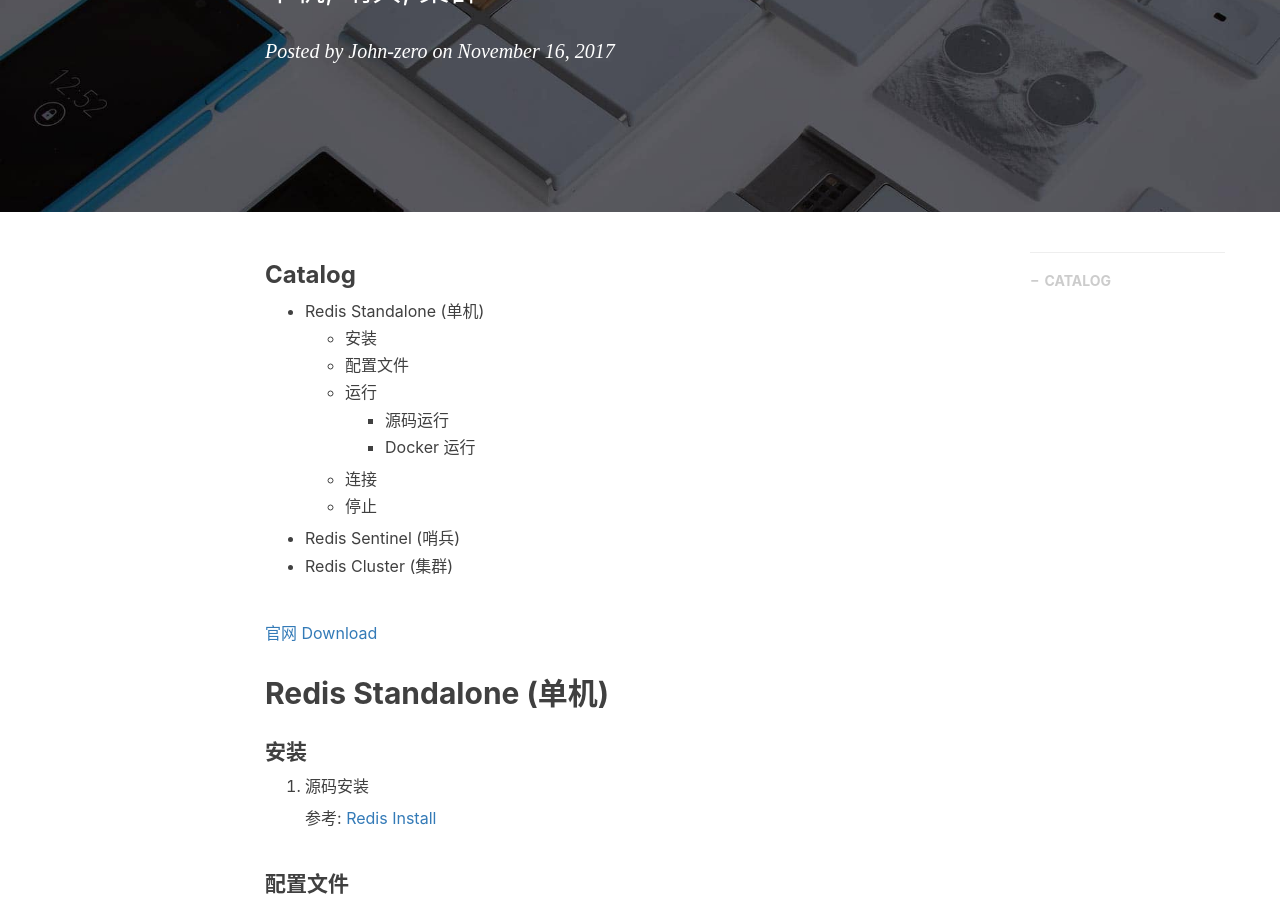
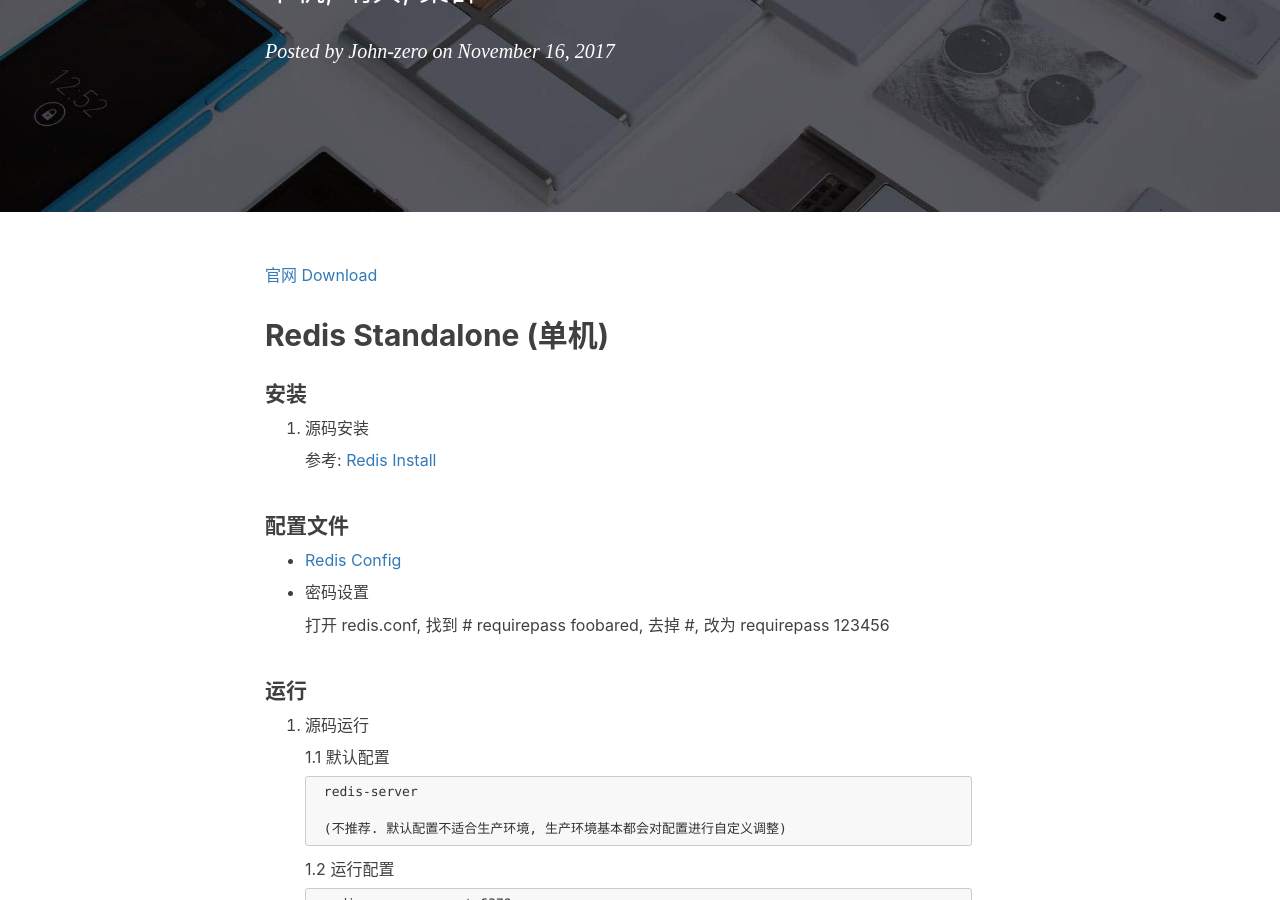
Before and after one commit to John-zero/John-zero.github.io, a Jekyll site: the page built from _posts/2017-11-16-redis-deployment.markdown, in a window 1280 px wide and 900 px high, scrolled down 311 px. Built offline with Jekyll 4.4.1, drawn with Linux system fonts in a browser that asks for light colours; nearby versions of some CDN libraries; comment, search, counter and statistics services are not loaded.

Commit message:
add redis deployment

```diff
--- a/_posts/2017-11-16-redis-deployment.markdown
+++ b/_posts/2017-11-16-redis-deployment.markdown
@@ -5,26 +5,11 @@
 date:       	2017-11-16
 author:       	"John-zero"
 header-img: 	"img/post-bg-js-module.jpg"
-catalog: 		true
+catalog: 		false
 tags:
     - Redis
     - 缓存
 ---
-
-
-
-### Catalog
-
-- Redis Standalone (单机)
-	- 安装
-	- 配置文件
-	- 运行
-		- 源码运行
-		- Docker 运行
-	- 连接
-	- 停止
-- Redis Sentinel (哨兵)
-- Redis Cluster (集群)
 
 
 
```
